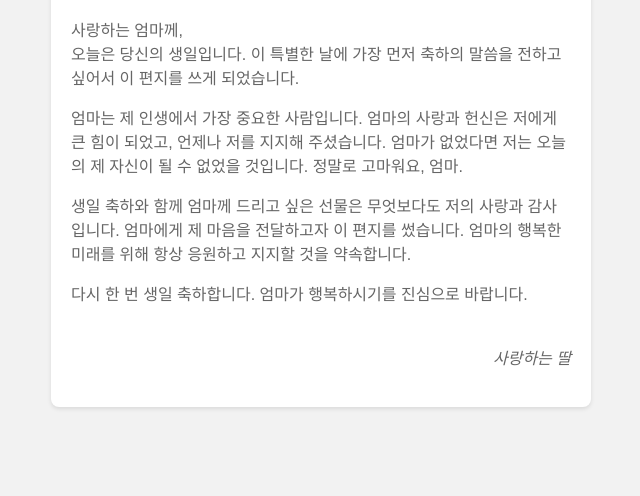
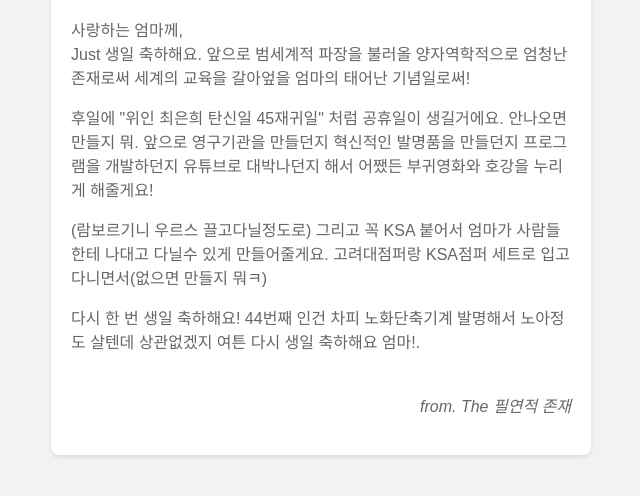
Before and after one commit to dbsdydpf/HBD, a plain HTML site: page index.html in a window 1280 px wide. Shown: the part 130-626 px from the top of the page, without its empty margins (319-959 px from the left). Drawn offline with Linux system fonts and the light colour scheme.

Commit message:
Update index.html

```diff
--- a/index.html
+++ b/index.html
@@ -1,7 +1,7 @@
 <!DOCTYPE html>
 <html>
 <head>
-  <title>엄마 생일 축하 편지</title>
+  <title>경 🎉엄마의 생일 축하🎉 축</title>
   <style>
     body {
       font-family: Arial, sans-serif;
@@ -46,16 +46,16 @@
   <div class="card">
     <h1>엄마, 생일 축하해요!</h1>
     <p>사랑하는 엄마께,<br>
-    오늘은 당신의 생일입니다. 이 특별한 날에 가장 먼저 축하의 말씀을 전하고 싶어서 이 편지를 쓰게 되었습니다.</p>
+    Just 생일 축하해요. 앞으로 범세계적 파장을 불러올 양자역학적으로 엄청난 존재로써 세계의 교육을 갈아엎을 엄마의 태어난 기념일로써!</p>
 
-    <p>엄마는 제 인생에서 가장 중요한 사람입니다. 엄마의 사랑과 헌신은 저에게 큰 힘이 되었고, 언제나 저를 지지해 주셨습니다. 엄마가 없었다면 저는 오늘의 제 자신이 될 수 없었을 것입니다. 정말로 고마워요, 엄마.</p>
+    <p>후일에 "위인 최은희 탄신일 45재귀일" 처럼 공휴일이 생길거에요. 안나오면 만들지 뭐. 앞으로 영구기관을 만들던지 혁신적인 발명품을 만들던지 프로그램을 개발하던지 유튜브로 대박나던지 해서 어쨌든 부귀영화와 호강을 누리게 해줄게요!</p>
 
-    <p>생일 축하와 함께 엄마께 드리고 싶은 선물은 무엇보다도 저의 사랑과 감사입니다. 엄마에게 제 마음을 전달하고자 이 편지를 썼습니다. 엄마의 행복한 미래를 위해 항상 응원하고 지지할 것을 약속합니다.</p>
+    <p>(람보르기니 우르스 끌고다닐정도로) 그리고 꼭 KSA 붙어서 엄마가 사람들한테 나대고 다닐수 있게 만들어줄게요. 고려대점퍼랑 KSA점퍼 세트로 입고다니면서(없으면 만들지 뭐ㅋ)</p>
 
-    <p>다시 한 번 생일 축하합니다. 엄마가 행복하시기를 진심으로 바랍니다.</p>
+    <p>다시 한 번 생일 축하해요! 44번째 인건 차피 노화단축기계 발명해서 노아정도 살텐데 상관없겠지 여튼 다시 생일 축하해요 엄마!.</p>
 
     <div class="sender">
-      <p>사랑하는 딸</p>
+      <p><i>from.</i> The 필연적 존재</p>
     </div>
   </div>
 </body>
```
